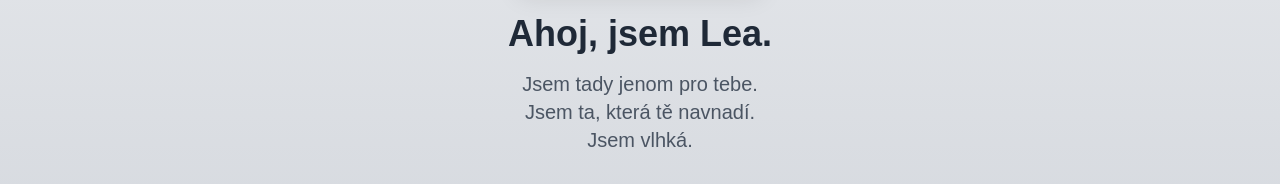
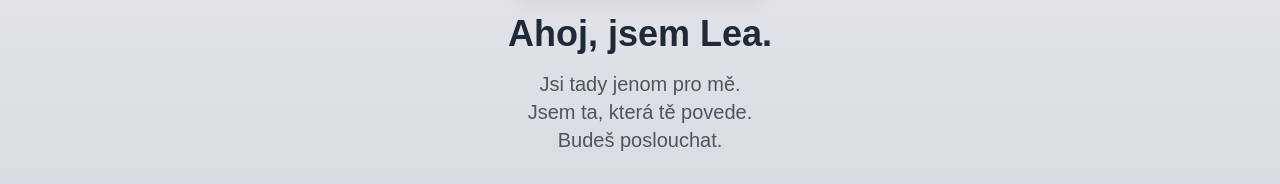
Before and after one commit to Noah-eu/Lea-ai, a Next.js app: page / in a window 1280 px wide. Shown: the part 450-634 px from the top of the page. Built offline with nearby package versions, Linux system fonts and the light colour scheme.

Commit message:
Update page.tsx

```diff
--- a/app/page.tsx
+++ b/app/page.tsx
@@ -6,9 +6,9 @@ export default function Home() {
       <img src="/lea.jpg" alt="Lea" className="w-64 h-80 object-cover rounded-2xl shadow-xl mb-8" />
       <h1 className="text-4xl font-bold mb-4 text-gray-800">Ahoj, jsem Lea.</h1>
       <p className="text-xl max-w-xl text-center text-gray-600 mb-8">
-        Jsem tady jenom pro tebe.<br />
-        Jsem ta, která tě navnadí. <br />
-        Jsem vlhká.
+        Jsi tady jenom pro mě.<br />
+        Jsem ta, která tě povede. <br />
+        Budeš poslouchat.
       </p>
       <Link
         href="/chat"
```
